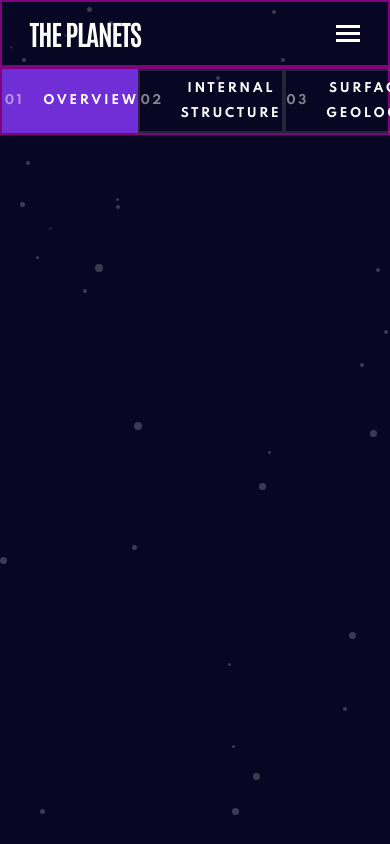
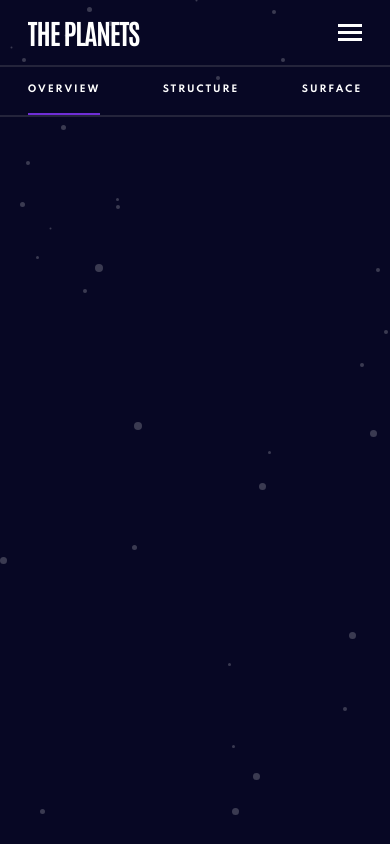
Before and after one commit to JesusKreist/planets-facts-site, a Next.js app: page /earth in a window 390 px wide. Built offline with nearby package versions, Linux system fonts and the light colour scheme.

Commit message:
Add switcher for planet info for mobile devices

```diff
--- a/src/components/NavBar/NavBar.tsx
+++ b/src/components/NavBar/NavBar.tsx
@@ -14,13 +14,14 @@ const NavBar = () => {
       }}
       color="white"
       maxWidth={{ "2xl": "1440px" }}
-      border={{
-        base: "2px solid purple",
-        md: "2px solid yellow",
-        lg: "2px solid red",
-        xl: "2px solid blue",
-        "2xl": "2px solid green",
-      }}
+      // border={{
+      //   base: "2px solid purple",
+      //   md: "2px solid yellow",
+      //   lg: "2px solid red",
+      //   xl: "2px solid blue",
+      //   "2xl": "2px solid green",
+      // }}
+      borderBottom={{ base: "2px solid rgb(151, 151, 151, 0.2)", md: "unset" }}
       height={{ base: "67px", md: "160px", lg: "max(8vh, 80px)" }}
       margin="0 auto"
       alignContent={{ base: "center", md: "space-evenly", lg: "center" }}
--- a/src/components/PlanetPage/PlanetInfo.tsx
+++ b/src/components/PlanetPage/PlanetInfo.tsx
@@ -1,6 +1,7 @@
 import { Grid } from "@chakra-ui/react";
 import React from "react";
 import PlanetInfoSwitcher from "./PlanetInfoSwitcher";
+import PlanetInfoSwitcherMobile from "./PlanetInfoSwitcherMobile";
 import PlanetInfoText from "./PlanetInfoText";
 
 const PlanetInfo = () => {
@@ -8,6 +9,7 @@ const PlanetInfo = () => {
     <Grid
       //   border="2px solid red"
       gridColumn={{
+        base: "1 / -1",
         md: "3/ -3",
         lg: "24 / span 11",
         xl: "23 / span 10",
@@ -20,6 +22,7 @@ const PlanetInfo = () => {
     >
       {/* <PlanetInfoText /> */}
       <PlanetInfoSwitcher />
+      <PlanetInfoSwitcherMobile />
     </Grid>
   );
 };
--- a/src/components/PlanetPage/PlanetInfoButton.tsx
+++ b/src/components/PlanetPage/PlanetInfoButton.tsx
@@ -1,10 +1,16 @@
 import { Flex, Text } from "@chakra-ui/react";
+import { loadGetInitialProps } from "next/dist/shared/lib/utils";
+
+interface InfoTitle {
+  baseTitle: string;
+  mediumTitle: string;
+}
 
 interface PlanetInfoButtonProps {
   planetColour: string;
   isActive: boolean;
   infoNumber: number;
-  infoTitle: string;
+  infoTitle: InfoTitle;
   onClick: () => void;
 }
 
@@ -35,24 +41,36 @@ const PlanetInfoButton: React.FC<PlanetInfoButtonProps> = ({
       onClick={onClick}
     >
       <Text
+        display={{ base: "none", md: "block" }}
         fontFamily="spartan"
         fontWeight="bold"
-        fontSize="0.75rem"
+        fontSize={{ md: "0.5625rem", lg: "0.75rem" }}
         lineHeight="25px"
-        letterSpacing="2.57px"
+        letterSpacing={{ md: "1.93", lg: "2.57px" }}
         width="1.58rem"
         opacity={0.5}
       >
         0{infoNumber}
       </Text>
       <Text
+        display={{ base: "none", md: "block" }}
         fontFamily="spartan"
         fontWeight="bold"
-        fontSize="0.75rem"
+        fontSize={{ md: "0.5625rem", lg: "0.75rem" }}
         lineHeight="25px"
-        letterSpacing="2.57px"
+        letterSpacing={{ md: "1.93", lg: "2.57px" }}
       >
-        {infoTitle}
+        {infoTitle.mediumTitle}
+      </Text>
+      <Text
+        display={{ base: "block", md: "none" }}
+        fontFamily="spartan"
+        fontWeight="bold"
+        fontSize="0.5725rem"
+        lineHeight="auto"
+        letterSpacing="1.93px"
+      >
+        {infoTitle.baseTitle}
       </Text>
     </Flex>
   );
--- /dev/null
+++ b/src/components/PlanetPage/PlanetInfoButtonMobile.tsx
@@ -0,0 +1,45 @@
+import { Flex, Text } from "@chakra-ui/react";
+import { loadGetInitialProps } from "next/dist/shared/lib/utils";
+
+interface InfoTitle {
+  baseTitle: string;
+  mediumTitle: string;
+}
+
+interface PlanetInfoButtonProps {
+  planetColour: string;
+  isActive: boolean;
+  infoNumber: number;
+  infoTitle: InfoTitle;
+  onClick: () => void;
+}
+
+const PlanetInfoButtonMobile: React.FC<PlanetInfoButtonProps> = ({
+  planetColour,
+  isActive,
+  infoTitle,
+  onClick,
+}) => {
+  return (
+    <Flex
+      alignItems="center"
+      borderBottomWidth="2px"
+      borderBottomColor={`${isActive ? planetColour : "transparent"}`}
+      as="button"
+      onClick={onClick}
+    >
+      <Text
+        display={{ base: "block", md: "none" }}
+        fontFamily="spartan"
+        fontWeight="bold"
+        fontSize="0.5725rem"
+        lineHeight="auto"
+        letterSpacing="1.93px"
+      >
+        {infoTitle.baseTitle}
+      </Text>
+    </Flex>
+  );
+};
+
+export default PlanetInfoButtonMobile;
--- a/src/components/PlanetPage/PlanetInfoSwitcher.tsx
+++ b/src/components/PlanetPage/PlanetInfoSwitcher.tsx
@@ -11,30 +11,37 @@ const PlanetInfoSwitcher = () => {
 
   return (
     <Flex
-      // border="2px solid blue"
+      border="2px solid green"
       direction={{ md: "column" }}
-      justifyContent={{ md: "center", lg: "space-between" }}
+      display={{ base: "none", md: "flex" }}
+      // justifyContent={{
+      //   base: "space-between",
+      //   md: "center",
+      //   lg: "space-between",
+      // }}
       gap={{ md: "1rem", lg: "unset" }}
-      // justifyContent="center"
       gridColumn={{ md: "span 11 / -1", lg: "unset" }}
     >
       <PlanetInfoButton
         infoNumber={1}
-        infoTitle="OVERVIEW"
+        infoTitle={{ baseTitle: "OVERVIEW", mediumTitle: "OVERVIEW" }}
         isActive={planetInfo === "overview"}
         planetColour={planetColour}
         onClick={() => setPlanetInfo("overview")}
       />
       <PlanetInfoButton
         infoNumber={2}
-        infoTitle="INTERNAL STRUCTURE"
+        infoTitle={{
+          baseTitle: "STRUCTURE",
+          mediumTitle: "INTERNAL STRUCTURE",
+        }}
         isActive={planetInfo === "structure"}
         planetColour={planetColour}
         onClick={() => setPlanetInfo("structure")}
       />
       <PlanetInfoButton
         infoNumber={3}
-        infoTitle="SURFACE GEOLOGY"
+        infoTitle={{ baseTitle: "SURFACE", mediumTitle: "SURFACE GEOLOGY" }}
         isActive={planetInfo === "geology"}
         planetColour={planetColour}
         onClick={() => setPlanetInfo("geology")}
--- /dev/null
+++ b/src/components/PlanetPage/PlanetInfoSwitcherMobile.tsx
@@ -0,0 +1,50 @@
+import { Flex, Grid, Text } from "@chakra-ui/react";
+import React, { useEffect, useState } from "react";
+import { usePlanetsStore } from "../../store/planetsStore";
+import PlanetInfoButton from "./PlanetInfoButton";
+import PlanetInfoButtonMobile from "./PlanetInfoButtonMobile";
+
+const PlanetInfoSwitcherMobile = () => {
+  const planet = usePlanetsStore((state) => state.currentPlanet);
+  const { planetInfo, setPlanetInfo } = usePlanetsStore();
+
+  const planetColour = `planets.${planet.name.toLocaleLowerCase()}`;
+
+  return (
+    <Grid
+      borderBottom="2px solid rgb(151, 151, 151, 0.2)"
+      templateColumns="repeat(14, 1fr)"
+      display={{ base: "grid", md: "none" }}
+      height="3.125rem"
+    >
+      <Flex gridColumn="2 / -2" justifyContent="space-between">
+        <PlanetInfoButtonMobile
+          infoNumber={1}
+          infoTitle={{ baseTitle: "OVERVIEW", mediumTitle: "OVERVIEW" }}
+          isActive={planetInfo === "overview"}
+          planetColour={planetColour}
+          onClick={() => setPlanetInfo("overview")}
+        />
+        <PlanetInfoButtonMobile
+          infoNumber={2}
+          infoTitle={{
+            baseTitle: "STRUCTURE",
+            mediumTitle: "INTERNAL STRUCTURE",
+          }}
+          isActive={planetInfo === "structure"}
+          planetColour={planetColour}
+          onClick={() => setPlanetInfo("structure")}
+        />
+        <PlanetInfoButtonMobile
+          infoNumber={3}
+          infoTitle={{ baseTitle: "SURFACE", mediumTitle: "SURFACE GEOLOGY" }}
+          isActive={planetInfo === "geology"}
+          planetColour={planetColour}
+          onClick={() => setPlanetInfo("geology")}
+        />
+      </Flex>
+    </Grid>
+  );
+};
+
+export default PlanetInfoSwitcherMobile;
--- a/src/components/PlanetPage/PlanetPage.tsx
+++ b/src/components/PlanetPage/PlanetPage.tsx
@@ -47,22 +47,22 @@ const PlanetPage = () => {
 
   return (
     <Grid
-      className="planet-info"
+      className="planet-page"
       maxWidth={{ "2xl": "1440px" }}
       margin="0 auto"
       minHeight={{ lg: minHeightForLargeScreens }}
       // height={{ base: "880px", md: "unset", xl: "unset" }}
-      border={{
-        base: "2px solid purple",
-        md: "2px solid yellow",
-        lg: "2px solid red",
-        xl: "2px solid blue",
-        "2xl": "2px solid green",
-      }}
+      // border={{
+      //   base: "2px solid purple",
+      //   md: "2px solid yellow",
+      //   lg: "2px solid red",
+      //   xl: "2px solid blue",
+      //   "2xl": "2px solid green",
+      // }}
       templateRows={{ md: "25.2rem 15.82rem 5.5rem ", lg: "repeat(24, 1fr)" }}
       rowGap={{ md: "2rem", lg: "0" }}
       paddingBottom={{ md: "2rem", lg: "0" }}
-      templateColumns="repeat(36, 1fr)"
+      templateColumns={{ base: "repeat(14, 1fr)", md: "repeat(36, 1fr)" }}
     >
       {/* <PlanetImage /> */}
 
```
